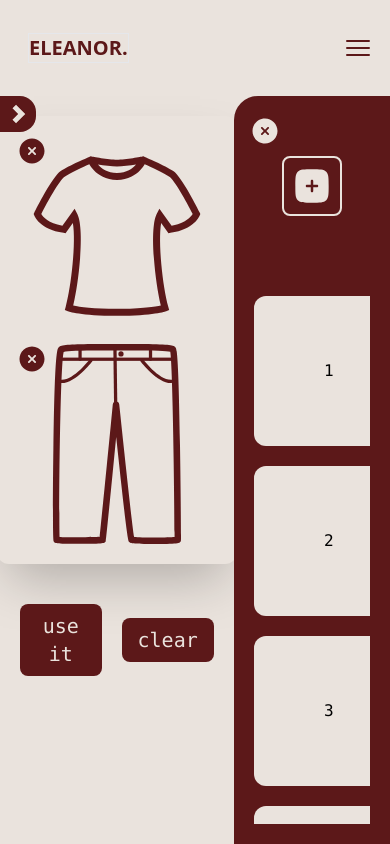
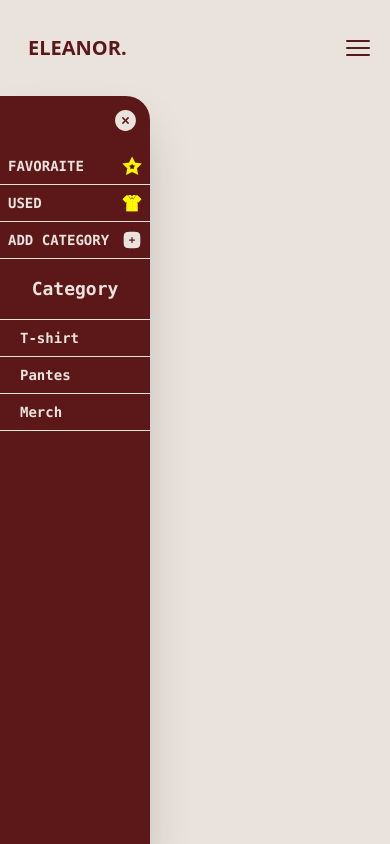
Before and after one commit to fares12358/eleanor-website, a Next.js app: page /Wardrobe in a window 390 px wide. Built offline with nearby package versions, Linux system fonts and the light colour scheme; a web font is replaced by a local one.

Commit message:
adding the cat bar

```diff
--- a/src/app/Components/Hero.jsx
+++ b/src/app/Components/Hero.jsx
@@ -1,7 +1,22 @@
+'use client';
 import Image from 'next/image'
-import React from 'react'
+import React, { useContext } from 'react'
+import { UserContext } from "./UserContext";
+import { useRouter } from 'next/navigation';
 
 const Hero = () => {
+  const { isLoged } = useContext(UserContext);
+  const router = useRouter();
+
+  const handleTryNow=(e)=>{
+    e.preventDefault();
+    if(isLoged){
+      router.push('/Wardrobe');
+    }else{
+      router.push('/Log');
+    }
+  }
+
   return (
     <div className="grid grid-cols-1 lg:grid-cols-2 gap-5 md:p-5 overflow-hidden text-my_red">
       <div className="p-5 flex flex-col justify-center order-2 lg:order-1">
@@ -11,7 +26,7 @@ const Hero = () => {
         <p className="text-lg md:text-xl font-normal mt-5 md:mt-10 w-full md:w-[80%] text-my_red ">
         <span className='font-bold'>Eleanor</span> is an electronic wardrobe application that aims to organize and coordinate personal fashion. It collects all the clothes available in your closet in an organized manner, making it easier to manage and coordinate your daily look in a smooth, distinctive, and orderly style.
         </p>
-        <button className="text-white bg-my_dark md:w-fit md:px-12 text-lg px-8 py-3 font-bold mt-6 mb-10 lg:mb-0 md:mt-10 rounded-lg my_shadow">
+        <button onClick={handleTryNow} className="text-white bg-my_dark md:w-fit md:px-12 text-lg px-8 py-3 font-bold mt-6 mb-10 lg:mb-0 md:mt-10 rounded-lg my_shadow">
           Try Now
         </button>
       </div>
--- a/src/app/Components/Nav.jsx
+++ b/src/app/Components/Nav.jsx
@@ -67,7 +67,7 @@ const Nav = () => {
   }, [userId]);
 
   return (
-    <Disclosure as="nav" className="sticky top-0 z-50 bg-myBlack text-my_red pt-4">
+    <Disclosure as="nav" className="sticky top-0 z-50 bg-my_light text-my_red pt-4">
       <div className="mx-auto w-full px-2 sm:px-6 lg:px-8">
         <div className="relative flex h-16 items-center justify-between">
           <div className="absolute inset-y-0 right-0 flex items-center sm:hidden">
@@ -77,11 +77,11 @@ const Nav = () => {
                   onClick={handleView}
                   src="/svgs/account.svg"
                   alt="Logout"
-                  width={35}
-                  height={35}
+                  width={30}
+                  height={30}
                   className="cursor-pointer sm:hidden block z-20 "
                 />
-                <div className={`${view ? 'flex' : 'hidden'} border border-black uppercase absolute -left-[calc(100%)] top-[calc(100%+20px)] w-fit  min-w-[120px] bg-my_dark  flex-col gap-2 items-center justify-center rounded-xl`}>
+                <div className={`${view ? 'flex' : 'hidden'} my_transition shadow-xl uppercase absolute -left-[calc(100%)] top-[calc(100%+20px)] w-fit  min-w-[120px] bg-my_dark  flex-col gap-2 items-center justify-center rounded-xl`}>
                   <div className="px-4 py-2 text-my_light font-bold">hi {username} ! </div>
                   <div className="px-4 py-2 text-my_light font-bold" onClick={handleLogOut}>Log out</div>
                 </div>
@@ -99,7 +99,7 @@ const Nav = () => {
             </DisclosureButton>
           </div>
           <div className="flex flex-1 items-center justify-start sm:items-stretch sm:justify-start px-5 sm:px-0">
-            <h1 className="text-xl font-bold text-my_red uppercase md:text-4xl border">
+            <h1 className="text-xl font-bold text-my_red uppercase md:text-4xl">
               Eleanor.
             </h1>
             <div className="hidden ml-auto sm:block">
@@ -128,7 +128,7 @@ const Nav = () => {
                       height={30}
                       className="cursor-pointer"
                     />
-                    <div className={`${view ? 'flex' : 'hidden'} border  border-black absolute right-full top-[calc(100%+10px)] w-fit  min-w-[120px] bg-my_dark flex-col gap-2 items-center justify-center rounded-xl`}>
+                    <div className={`${view ? 'flex' : 'hidden'} my_transition shadow-xl absolute right-full top-[calc(100%+10px)] w-fit  min-w-[120px] bg-my_dark flex-col gap-2 items-center justify-center rounded-xl`}>
                       <div className="px-4 py-2 text-my_light font-bold uppercase cursor-pointer">hi {username} ! </div>
                       <div className="px-4 py-2 text-my_light font-bold uppercase cursor-pointer" onClick={handleLogOut}>Log out</div>
                     </div>
@@ -147,7 +147,7 @@ const Nav = () => {
         </div>
       </div>
       <DisclosurePanel className="sm:hidden absolute w-full bg-myBlack bg-my_light">
-        <div className="px-2 pb-3 pt-2 text-center bg-my_light">
+        <div className="px-2 pb-3 pt-2 text-center bg-my_light my_transition shadow-2xl">
           {navigation.map((item) => (
             <Link
               key={item.name}
@@ -162,7 +162,7 @@ const Nav = () => {
           {!isLoged && (
             <Link
               href="/Log"
-              className="flex items-center justify-center px-4 mx-auto text-md font-medium text-my_red border border-my_red uppercase w-fit"
+              className="flex items-center justify-center px-4 mx-auto my-3 text-md font-medium text-my_red border border-my_red uppercase w-fit"
             >
               Login
             </Link>
--- a/src/app/Wardrobe/page.jsx
+++ b/src/app/Wardrobe/page.jsx
@@ -5,27 +5,43 @@ import ListeItems from '../Components/ListeItems';
 const page = () => {
     const items = [1, 2, 3, 5]
     const catetory = ['T-shirt', 'Pantes', 'Merch'];
-    const [view, setView] = useState(false);
+    const [view, setView] = useState(true);
     const handleCatView = () => {
         view ? setView(false) : setView(true);
     }
     return (
         <div className=' w-full h-[calc(100vh-80px)] relative font-mono flex pt-4 overflow-hidden'>
-            <div className={` sidebar z-30 sm:static absolute ${view ? 'left-0' : '-left-full  '} w-[150px] sm:w-[250px]  bg-my_red  text-my_light h-full flex  flex-col items-start justify-start gap-5 font-bold p-5 rounded-tr-3xl shadow-2xl`}>
-                <Image src={'/svgs/close-white.svg'} alt='close' width={30} height={30} className='cursor-pointer z-30  absolute right-4 sm:hidden' onClick={handleCatView} />
-                <h2 className='text-xl sm:text-2xl self-center my-10'>Category</h2>
-                <ul className='flex flex-col gap-5 h-full w-full overflow-auto no_scrollbar list-none cursor-pointer'>
+            <div className={` sidebar z-30 lg:static my_transition absolute ${view ? 'left-0' : '-left-full  '} w-[150px] sm:w-[200px] lg:w-[250px]
+              bg-my_red  text-my_light h-full flex  flex-col items-start justify-start gap-4 font-bold py-5 rounded-tr-3xl shadow-2xl`}>
+                <Image src={'/svgs/close-white.svg'} alt='close' width={25} height={25} className='cursor-pointer z-30  absolute right-3 top-3 lg:hidden' onClick={handleCatView} />
+
+                <ul className='flex flex-col  h-full w-full overflow-auto no_scrollbar list-none cursor-pointer'>
+                    <div className=" text-sm lg:text-lg font-bold py-2 lg:py-4  px-2 md:px-5 mt-8 lg:mt-0 border-my_light uppercase flex items-center justify-between">
+                        <span>Favoraite</span>
+                        <Image src={'/svgs/stare.svg'} alt='stare' width={20} height={20} />
+                    </div>
+                    <div className=" text-sm lg:text-lg font-bold py-2 lg:py-4 px-2 md:px-5 border-t border-my_light uppercase flex items-center justify-between">
+                        <span>used</span>
+                        <Image src={'/svgs/used.svg'} alt='stare' width={20} height={20} />
+                    </div>
+
+                    <div className=" text-sm lg:text-lg font-bold py-2 lg:py-4 px-2 md:px-5 border-y border-my_light uppercase flex flex-nowrap items-center justify-between">
+                        <span>add Category</span>
+                        <Image src={'/svgs/add.svg'} alt='stare' width={20} height={20} />
+                    </div>
+                    <h2 className='text-lg sm:text-2xl self-center my-4'>Category</h2>
+
                     {
                         catetory.map((item, index) => (
-                            <li key={index} className='text-md font-bold p-2 shadow-xl pl-5'>{item}</li>
+                            <li key={index} className={` text-sm lg:text-lg font-bold py-2 lg:py-4 pl-5 border-b border-my_light ${index == 0 ? ' border-t' : ''}`}>{item}</li>
                         ))
                     }
                 </ul>
             </div>
             <div className="viewer h-full w-full flex flex-col items-center justify-start gap-10 p-5 overflow-y-scroll no_scrollbar relative">
-                <div className={`absolute top-0 left-0 p-2 bg-my_red rounded-r-2xl sm:hidden ${view ? "hidden" : 'block'}  `} onClick={handleCatView}>
-                    <Image src={'/svgs/left_errow.svg'} alt='arrow-view' width={20} height={20} />
-                </div>
+                 <div className={` my_transition  absolute top-0 left-0 p-2 bg-my_red rounded-r-2xl lg:hidden ${view ? "hidden" : 'block'}  `} onClick={handleCatView}>
+                    <Image src={'/svgs/left_errow.svg'} alt='arrow-view' width={15} height={15} />
+                </div>{/*
                 <div className="rounded-xl p-5 shadow-2xl gap-2 flex flex-col">
                     <div className="md:w-[300px] w-[200px] h-[200px] md:h-[300px]  relative">
                         <Image src={'/svgs/close.svg'} alt='close' width={30} height={30} className='cursor-pointer relative z-10' />
@@ -39,12 +55,12 @@ const page = () => {
                 <div className="flex gap-5 items-center justify-center">
                     <button className='text-xl bg-my_dark px-4 sm:px-10 py-2 text-my_light rounded-lg'>use it</button>
                     <button className='text-xl bg-my_dark px-4 sm:px-10 py-2 text-my_light rounded-lg'>clear</button>
-                </div>
+                </div> */}
             </div>
-            {
+            {/* {
                 items.length > 0 ?
                     <div className="w-[250px] h-full relative flex flex-col  bg-my_red z-40 rounded-tl-3xl p-5">
-                        <Image src={'/svgs/close-white.svg'} alt='close' width={30} height={30} className='cursor-pointer z-30  absolute left-4 sm:hidden' onClick={handleCatView} />
+                        <Image src={'/svgs/close-white.svg'} alt='close' width={30} height={30} className='cursor-pointer z-30  absolute left-4 lg:hidden' onClick={handleCatView} />
                         <div className="add mt-10 sm:mt-5 border-2 border-my_light rounded-lg flex items-center justify-center w-fit self-center p-2 cursor-pointer ">
                             <Image src={'/svgs/add.svg'} alt='add' width={40} height={40} className='' />
                         </div>
@@ -58,7 +74,7 @@ const page = () => {
                         </ul>
                     </div>
                     : ''
-            }
+            } */}
         </div>
     )
 }
--- a/src/app/db/main.js
+++ b/src/app/db/main.js
@@ -1,6 +1,6 @@
 const axios = require('axios');
-// const api = 'http://localhost:5000';
-const api = 'https://eleanor-website-back-end.vercel.app';
+const api = 'http://localhost:5000';
+// const api = 'https://eleanor-website-back-end.vercel.app';
 export const getUserData = async (id) => {
     try {
       const response = await axios.get(`${api}/Getuser`, {
--- a/src/app/globals.css
+++ b/src/app/globals.css
@@ -187,6 +187,10 @@
   text-align: right;
 }
 
+.my_transition{
+  transition: all 0.5s;
+}
+
 @layer utilities {
   .text-balance {
     text-wrap: balance;
```
Also changed, not shown: public/svgs/stare.svg (added), public/svgs/used.svg (added), src/app/Components/CateforyList.jsx (added).
